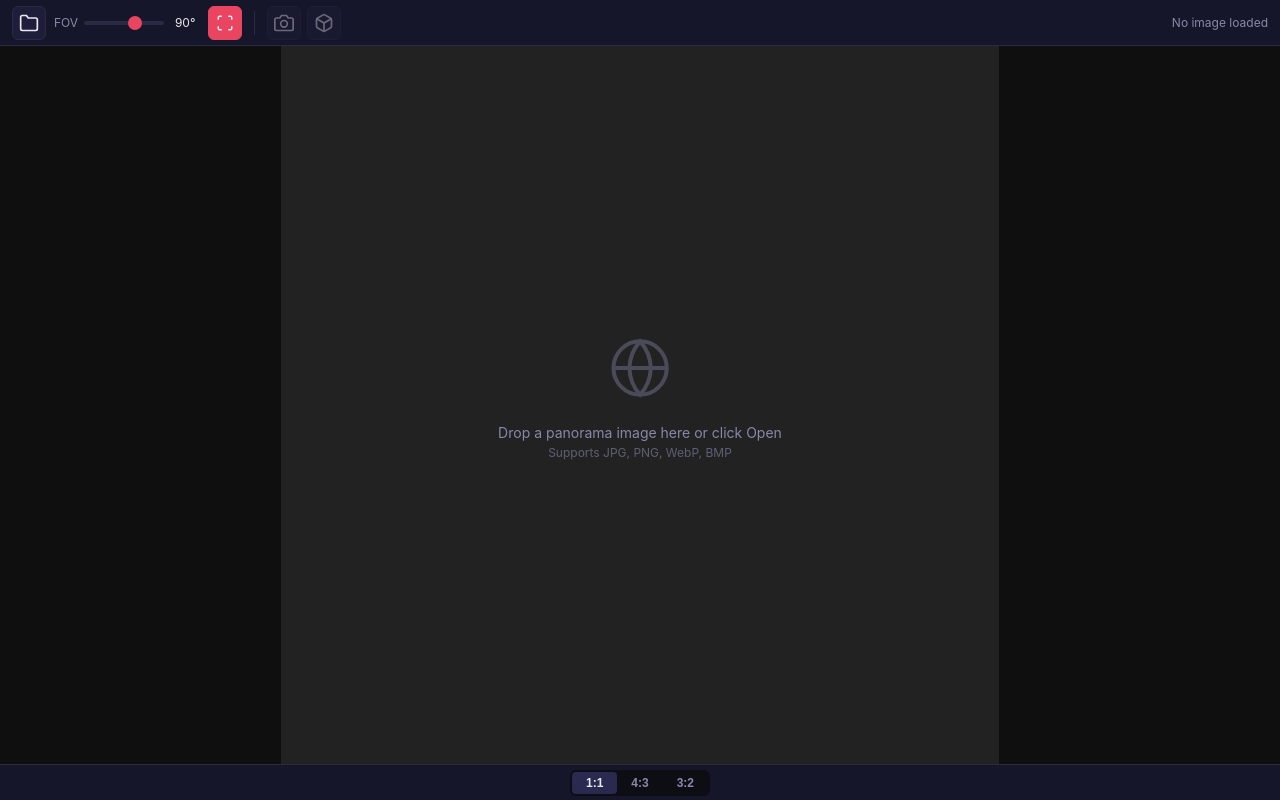
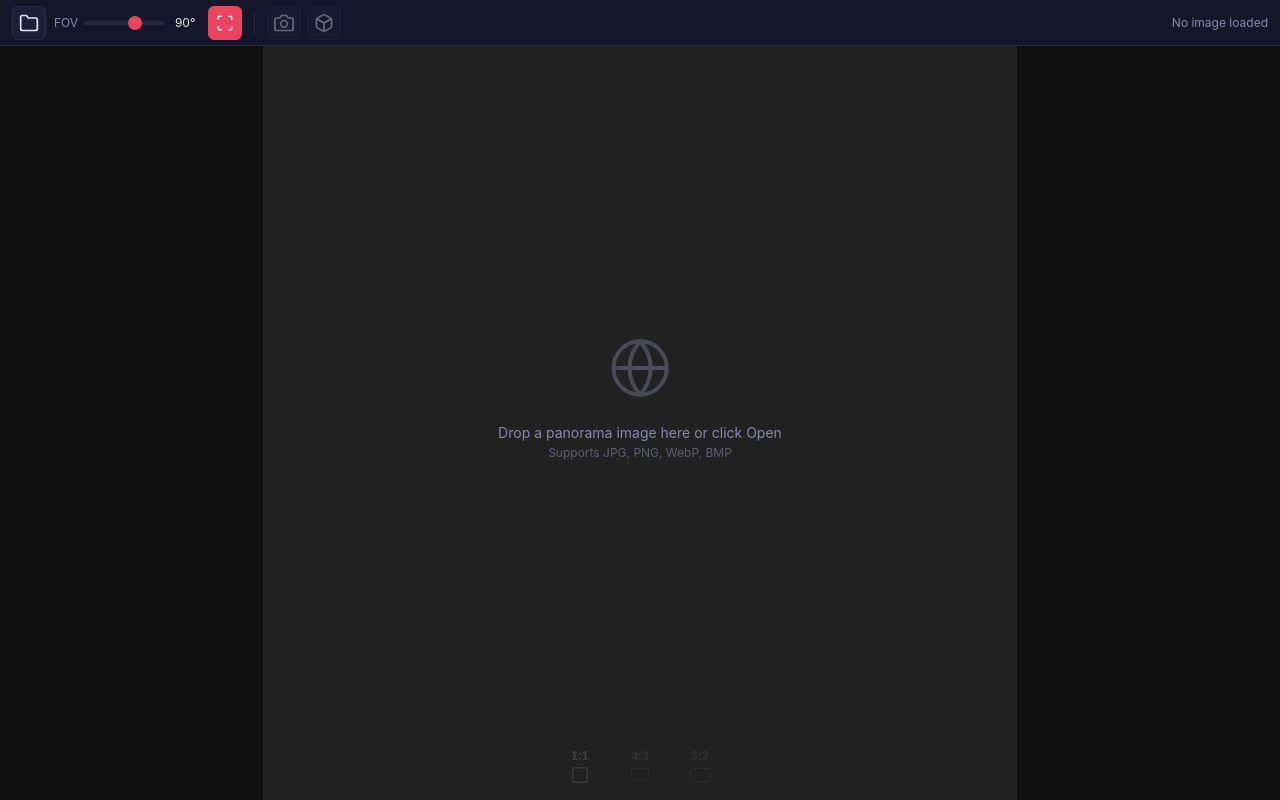
Before and after one commit to erelief/Qube, a website built with Vite: page index.html in a window 1280 px wide. Built offline with nearby package versions, Linux system fonts and the light colour scheme; animation ran at ten frames a second.

Commit message:
adjust: UI

```diff
--- a/index.html
+++ b/index.html
@@ -72,16 +72,23 @@
         </div>
         <div class="mask-area mask-bottom"></div>
       </div>
+      <!-- Focal-length style aspect ratio slider (inside viewer bottom) -->
+    <div id="focal-slider" class="focal-slider">
+      <div class="focal-options">
+        <button class="focal-option active" data-ratio="1:1" data-index="0">
+          <span class="focal-label">1:1</span>
+          <span class="focal-preview focal-preview-square"></span>
+        </button>
+        <button class="focal-option" data-ratio="4:3" data-index="1">
+          <span class="focal-label">4:3</span>
+          <span class="focal-preview focal-preview-43"></span>
+        </button>
+        <button class="focal-option" data-ratio="3:2" data-index="2">
+          <span class="focal-label">3:2</span>
+          <span class="focal-preview focal-preview-32"></span>
+        </button>
+      </div>
     </div>
-
-    <!-- Aspect Ratio Slider (below viewer) -->
-    <div id="ratio-bar">
-      <div class="ratio-slider" data-index="0">
-        <button class="ratio-option active" data-ratio="1:1">1:1</button>
-        <button class="ratio-option" data-ratio="4:3">4:3</button>
-        <button class="ratio-option" data-ratio="3:2">3:2</button>
-        <div class="ratio-track"><div class="ratio-thumb"></div></div>
-      </div>
     </div>
 
     <!-- Empty state overlay -->
--- a/main.js
+++ b/main.js
@@ -132,9 +132,9 @@ function _applyAspectRatio(ratioKey) {
 
 function _updateAspectSliderUI(key) {
   const index = Object.keys(ASPECT_RATIOS).indexOf(key);
-  const slider = document.querySelector('.ratio-slider');
+  const slider = document.querySelector('.focal-slider');
 
-  slider.querySelectorAll('.ratio-option').forEach((btn, i) => {
+  slider.querySelectorAll('.focal-option').forEach((btn, i) => {
     btn.classList.toggle('active', i === index);
   });
 
@@ -189,8 +189,8 @@ function _toggleMask() {
   btn.classList.toggle('active', maskVisible);
 }
 
-// Wire up ratio option buttons
-document.querySelectorAll('.ratio-option').forEach(btn => {
+// Wire up focal option buttons
+document.querySelectorAll('.focal-option').forEach(btn => {
   btn.addEventListener('click', () => {
     const ratio = btn.dataset.ratio;
     if (ratio && ratio !== currentAspect) {
--- a/style.css
+++ b/style.css
@@ -139,69 +139,80 @@ input[type="range"]::-webkit-slider-thumb {
 
 /* ===== Canvas Wrapper (unused reserve, kept for DOM stability) ===== */
 
-/* ===== Ratio Bar (below viewer) ===== */
-#ratio-bar {
-  height: 36px;
-  flex-shrink: 0;
+/* ===== Focal-length Style Aspect Ratio Slider (inside viewer bottom) ===== */
+.focal-slider {
+  position: absolute;
+  bottom: 16px;
+  left: 50%;
+  transform: translateX(-50%);
+  z-index: 10;
   display: flex;
+  flex-direction: column;
   align-items: center;
-  justify-content: center;
-  background: var(--bg-secondary);
-  border-top: 1px solid var(--border);
+  gap: 8px;
+  opacity: 0.15;
+  transition: opacity 0.3s ease;
+  pointer-events: auto;
 }
 
-/* ===== Aspect Ratio Segmented Slider ===== */
-.ratio-slider {
-  display: flex;
-  position: relative;
-  align-items: center;
-  background: var(--bg-primary);
-  border-radius: var(--radius);
-  padding: 2px;
+.focal-slider:hover {
+  opacity: 1;
 }
 
-.ratio-option {
-  position: relative;
-  z-index: 1;
-  padding: 4px 14px;
+/* Option row: label + preview rectangle above each stop */
+.focal-options {
+  display: flex;
+  width: 180px;
+}
+
+.focal-option {
+  flex: 1;
+  display: flex;
+  flex-direction: column;
+  align-items: center;
+  gap: 5px;
+  background: transparent;
+  border: none;
+  cursor: pointer;
+  padding: 2px 0;
+  border-radius: 4px;
+  transition: transform 0.15s ease;
+}
+
+.focal-option:hover {
+  transform: scale(1.08);
+}
+
+.focal-label {
   font-size: 12px;
   font-weight: 600;
-  color: var(--text-secondary);
-  background: transparent;
-  border: none;
-  border-radius: 4px;
-  cursor: pointer;
-  transition: color 0.15s;
-  white-space: nowrap;
+  font-variant-numeric: tabular-nums;
+  color: rgba(255, 255, 255, 0.5);
+  letter-spacing: 0.02em;
+  transition: color 0.2s ease;
 }
 
-.ratio-option:hover {
-  color: var(--text-primary);
+.focal-option.active .focal-label {
+  color: #fff;
 }
 
-.ratio-option.active {
-  color: var(--text-primary);
+/* Small rectangle preview showing aspect ratio shape */
+.focal-preview {
+  display: block;
+  height: 14px;
+  border: 1.5px solid rgba(255, 255, 255, 0.35);
+  border-radius: 2px;
+  transition: border-color 0.2s ease, transform 0.2s ease;
+  box-sizing: border-box;
 }
 
-.ratio-track {
-  position: absolute;
-  top: 2px;
-  bottom: 2px;
-  left: 2px;
-  width: calc(33.33% - 2px);
-  background: var(--bg-hover);
-  border-radius: 4px;
-  transition: transform 0.2s ease;
-}
+.focal-preview-square { width: 14px; }
+.focal-preview-43      { width: 18.67px; }
+.focal-preview-32      { width: 21px; }
 
-.ratio-slider[data-index="0"] .ratio-track {
-  transform: translateX(0);
-}
-.ratio-slider[data-index="1"] .ratio-track {
-  transform: translateX(calc(100% + 2px));
-}
-.ratio-slider[data-index="2"] .ratio-track {
-  transform: translateX(calc(200% + 4px));
+.focal-option.active .focal-preview {
+  border-color: #fff;
+  transform: scale(1.1);
 }
 
 /* ===== Aspect Mask Overlay ===== */
@@ -220,6 +231,10 @@ input[type="range"]::-webkit-slider-thumb {
 .mask-area {
   position: absolute;
   background: rgba(0, 0, 0, 0.55);
+  transition: width 0.28s cubic-bezier(0.25, 0.46, 0.45, 0.94),
+              height 0.28s cubic-bezier(0.25, 0.46, 0.45, 0.94),
+              top 0.28s cubic-bezier(0.25, 0.46, 0.45, 0.94);
+  will-change: width, height, top;
 }
 
 .mask-top,
```
Also changed, not shown: docs/plan.md (deleted, +0 -75 lines), .claude/settings.json, 2 other files.
